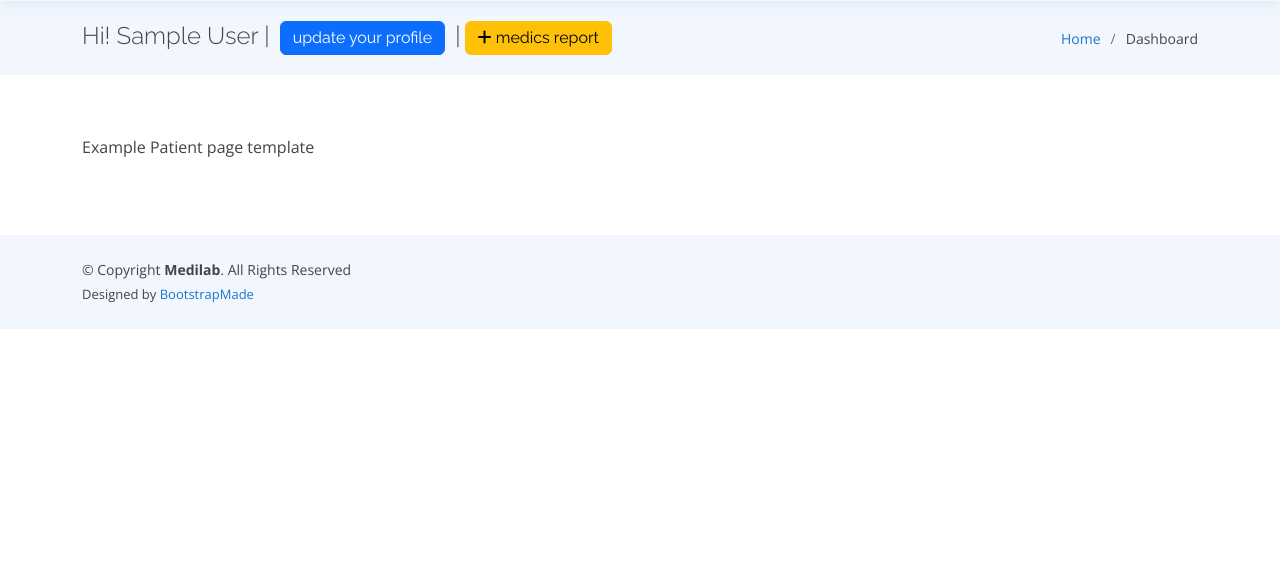
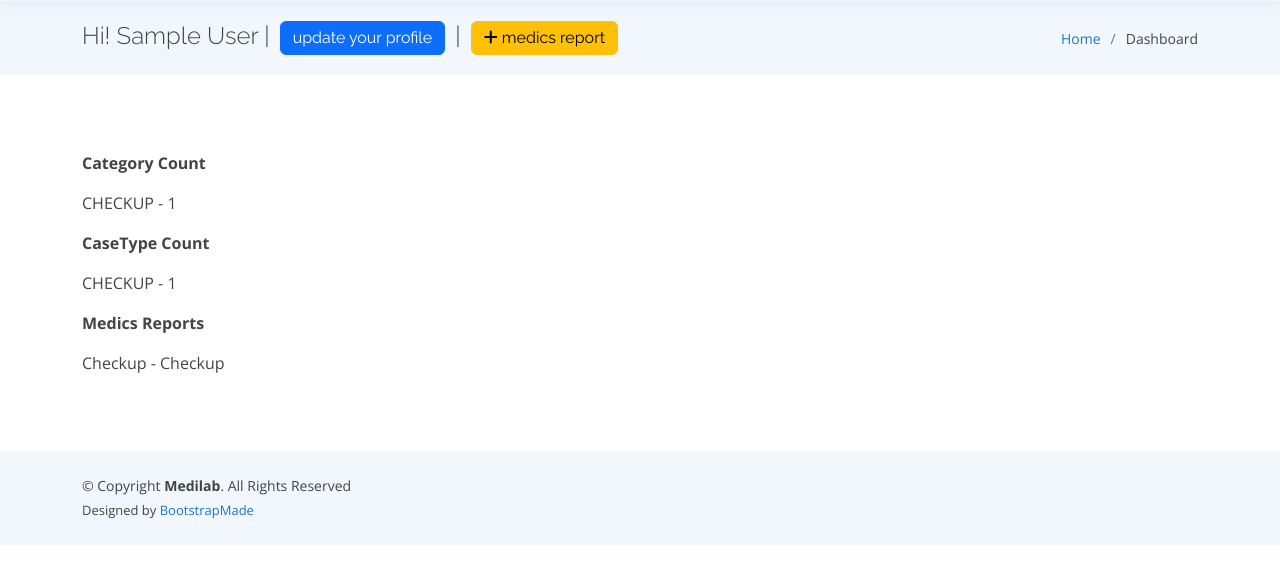
Before and after one commit to moreshud/ehealth, a Django app: page /patient/ in a window 1280 px wide. Shown: the part 119-693 px from the top of the page. Run offline with Django 4.2, Linux system fonts and the light colour scheme; a user stored in the database is signed in; tables that the repository leaves empty hold one stand-in row (values such as "Sample post"); some libraries are stand-ins or nearby versions.

Commit message:
analytics for patient dashboard

```diff
--- a/core/models.py
+++ b/core/models.py
@@ -98,8 +98,8 @@ class Patient(TimestampedModel):
     genotype = models.CharField(max_length=10, choices=GENOTYPE_CHOICES, blank=True)
     status = models.CharField(max_length=8, choices=STATUS, default="ACTIVE")
 
-    # def __str__(self):
-    #     return self.user.get_full_name()
+    def __str__(self) -> str:
+        return self.user.email
 
 class Doctor(TimestampedModel):
     SPECIALITY_CHOICES = [
@@ -111,6 +111,9 @@ class Doctor(TimestampedModel):
     user = models.OneToOneField(User, on_delete=models.CASCADE,primary_key=True,)
     speciality = models.CharField(max_length=20, choices=SPECIALITY_CHOICES, default="GENERAL")
     status = models.CharField(max_length=8, choices=STATUS, default="ACTIVE")
+
+    def __str__(self) -> str:
+        return self.user.email
 
 
 class MedicsAppointment(TimestampedModel):
@@ -150,3 +153,6 @@ class MedicsAppointment(TimestampedModel):
 
     # appointment_date
     appointment_staus = models.CharField(max_length=10, choices=APPOINTMENT_STATUS_CHOICES, default=APPOINTMENT_STATUS_CHOICES[0][0])
+
+    def __str__(self) -> str:
+        return self.patient.user.email
--- a/core/patient/views.py
+++ b/core/patient/views.py
@@ -1,6 +1,8 @@
+from collections import Counter
 from django.shortcuts import redirect, render
 from django.contrib.auth.decorators import login_required
 from django.urls import reverse
+from django.db.models import Count
 from core.models import MedicsAppointment, Patient
 
 from core.patient import forms
@@ -11,9 +13,22 @@ def dashboard(request):
     patient = user.patient
     user_form = forms.UserProfileForm(request.POST or None, instance=user)
     patient_form = forms.PatientProfileForm(request.POST or None, instance=patient)
+    medics_form = forms.PatientMedicsForm(request.POST or None)
 
-    # creating_record = MedicsAppointment.objects.filter(patient=patient).last()
-    medics_form = forms.PatientMedicsForm(request.POST or None)
+    def categorical_data_counts(filter, field):
+        return filter.values(field).annotate(count=Count(field)).order_by('-count')
+    records = MedicsAppointment.objects.filter(patient=patient)
+    # category_counts = records.values('category',).annotate(count=Count('category')).order_by('-count',)
+    category_counts = categorical_data_counts(records, "category")[:3]
+    case_type_counts = categorical_data_counts(records, "case_type")
+
+
+    # category_case_type_sum_values = Counter()
+    # for row in category_counts:
+    #     category_case_type_sum_values[row['category']] += row['count']
+    #     category_case_type_sum_values[row['case_type']] += row['count']
+
+    # print(category_case_type_sum_values)
 
     if request.method == "POST":
         request_action = request.POST.get("action")
@@ -29,19 +44,15 @@ def dashboard(request):
                 form_record.patient = patient
                 form_record.save()
 
-                # MedicsAppointment.objects.create(patient = patient, request.POST)
-
-                # form.save()
-            # print(request_action)
-            # if patient_form.is_valid() and medics_form.is_valid():
-            #     continue
-
         return redirect(reverse("patient:dashboard"))
 
     context = {
         "user_form": user_form,
         "patient_form": patient_form,
         "medics_form": medics_form,
+        "records": records,
+        "category_counts": category_counts,
+        "case_type_counts": case_type_counts,
     }
     return render(request, "patient/dashboard.html", context)
 
--- a/core/templates/patient/dashboard.html
+++ b/core/templates/patient/dashboard.html
@@ -16,7 +16,7 @@
             <a href="" class="btn btn-primary mx-1 py-1" data-bs-toggle="modal" data-bs-target="#profileModal">
               update your profile
             </a>
-            |<a href="" class="btn btn-warning mx-1 py-1" data-bs-toggle="modal" data-bs-target="#medicsModal">
+            | <a href="" class="btn btn-warning mx-1 py-1" data-bs-toggle="modal" data-bs-target="#medicsModal">
               <i class="fa fa-plus bold" aria-hidden="true"></i> medics report
             </a>
             {% endif %}
@@ -38,7 +38,21 @@
       {% include "modals/medics.html" %}
       {% comment %} {% include "modals/appointment.html" %} {% endcomment %}
       <p>
-        Example Patient page template
+        <p><b>Category Count</b></p>
+        {% for catogry in category_counts %}
+          <p>{{catogry.category}} - {{catogry.count}}</p>
+        {% endfor %}
+
+        <p><b>CaseType Count</b></p>
+        {% for case in case_type_counts %}
+          <p>{{case.case_type}} - {{case.count}}</p>
+        {% endfor %}
+
+
+        <p><b>Medics Reports</b></p>
+        {% for record in records%}
+          <p>{{record.category | title }} - {{record.case_type | title }}</p>
+        {% endfor %}
       </p>
     </div>
   </section
```
